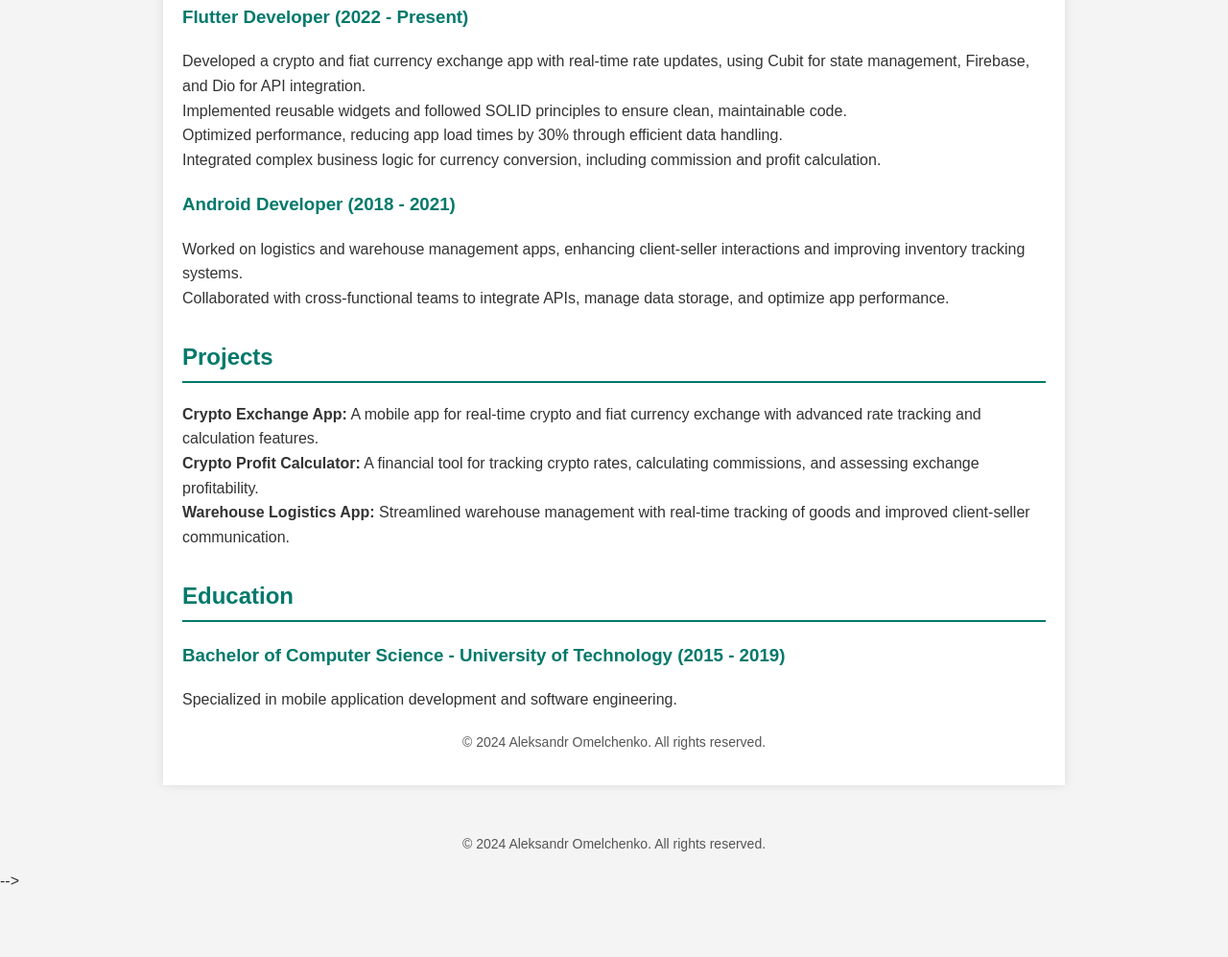
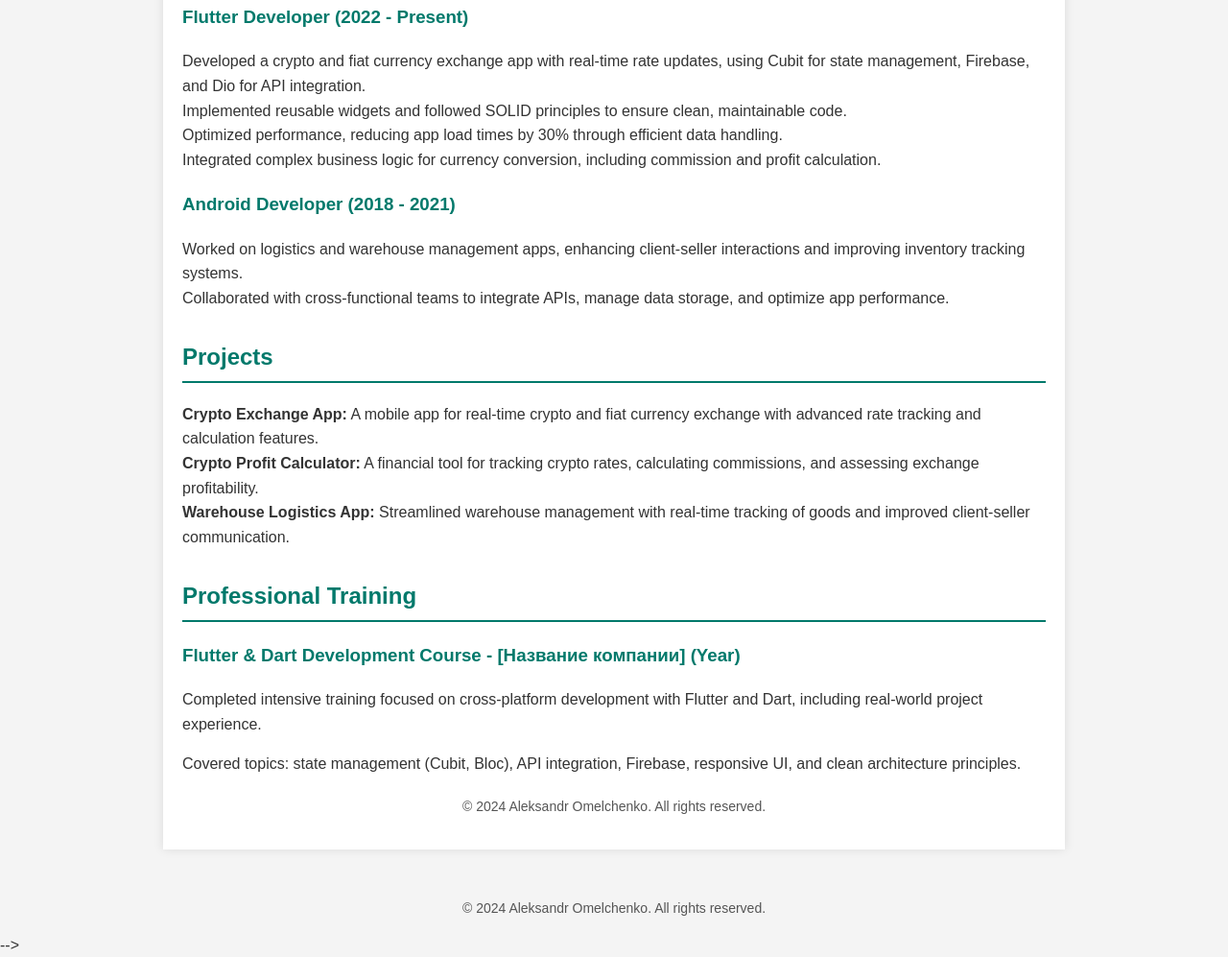
Before and after one commit to omelchenkoaleks/Resume, a plain HTML site: page index.html in a window 1280 px wide. Shown: the part 728-1725 px from the top of the page at 96% size. Before the commit the page ends 1658 px from the top, so only its background shows below. Drawn offline with Linux system fonts and the light colour scheme.

Commit message:
Update index.html
Education section has been changed.

```diff
--- a/index.html
+++ b/index.html
@@ -115,10 +115,11 @@
             </ul>
         </div>
 
-        <h2>Education</h2>
+        <h2>Professional Training</h2>
         <div class="education">
-            <h3>Bachelor of Computer Science - University of Technology (2015 - 2019)</h3>
-            <p>Specialized in mobile application development and software engineering.</p>
+            <h3>Flutter & Dart Development Course - [Название компании] (Year)</h3>
+            <p>Completed intensive training focused on cross-platform development with Flutter and Dart, including real-world project experience.</p>
+            <p>Covered topics: state management (Cubit, Bloc), API integration, Firebase, responsive UI, and clean architecture principles.</p>
         </div>
 
         <footer>
```
